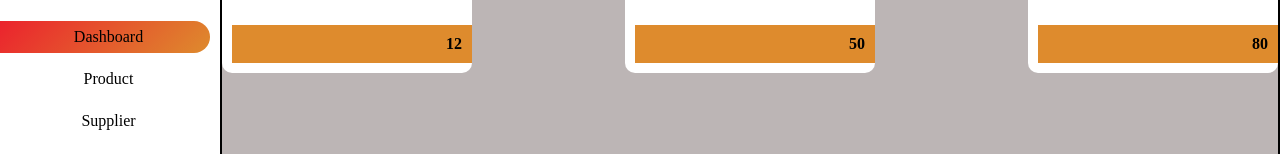
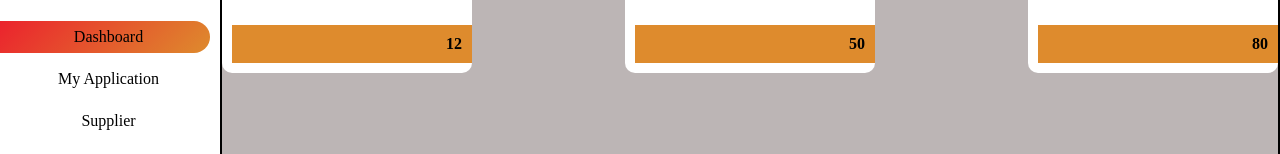
Before and after one commit to Davprincecode/johntopfoods, a React (Vite) app: page /mart in a window 1280 px wide. Shown: the part 175-329 px from the top of the page. Built offline with nearby package versions, Linux system fonts and the light colour scheme.

Commit message:
my application

```diff
--- a/src/inventory/SideMenu.tsx
+++ b/src/inventory/SideMenu.tsx
@@ -36,7 +36,7 @@ interface Props {
         <li>
           <a href="{{ route('products.index') }}">
           <i className="fa-solid fa-tag"></i>
-           <span>product</span>
+           <span>my application</span>
            </a>
           </li>
 
```
